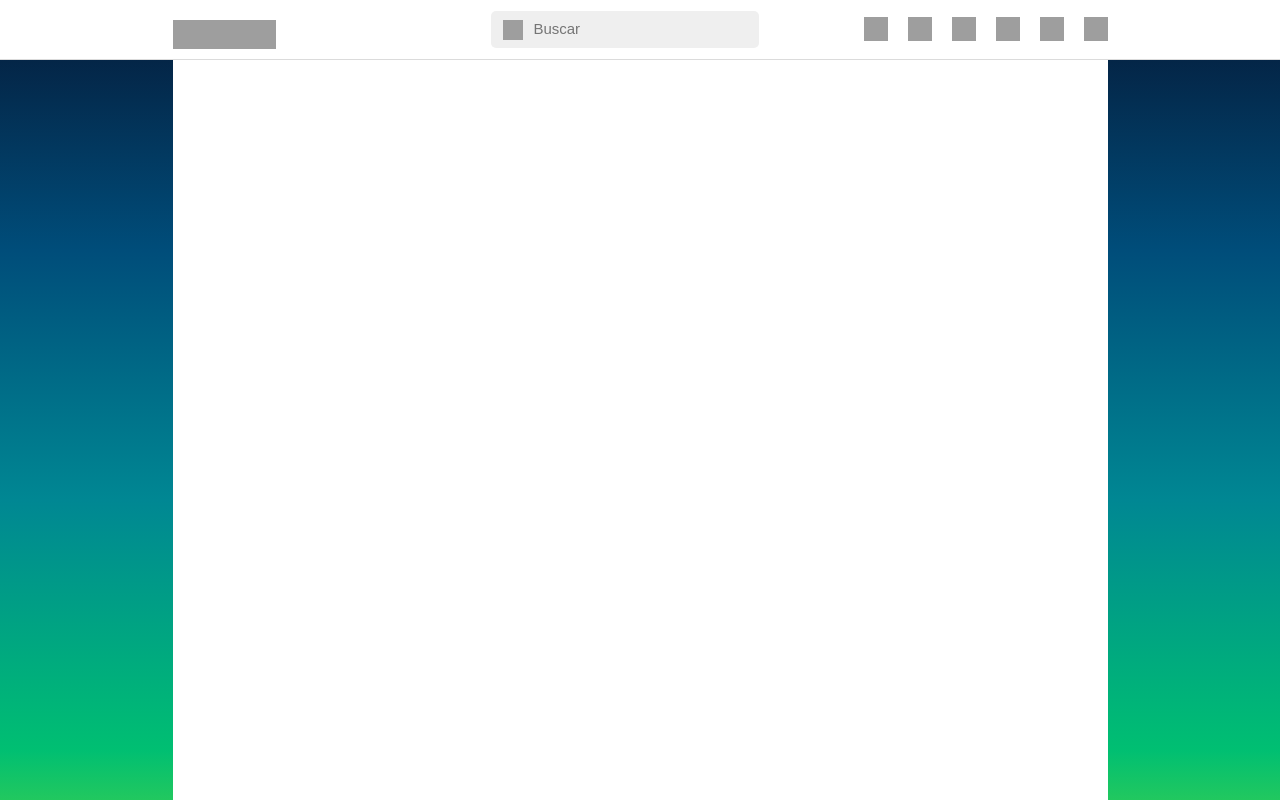
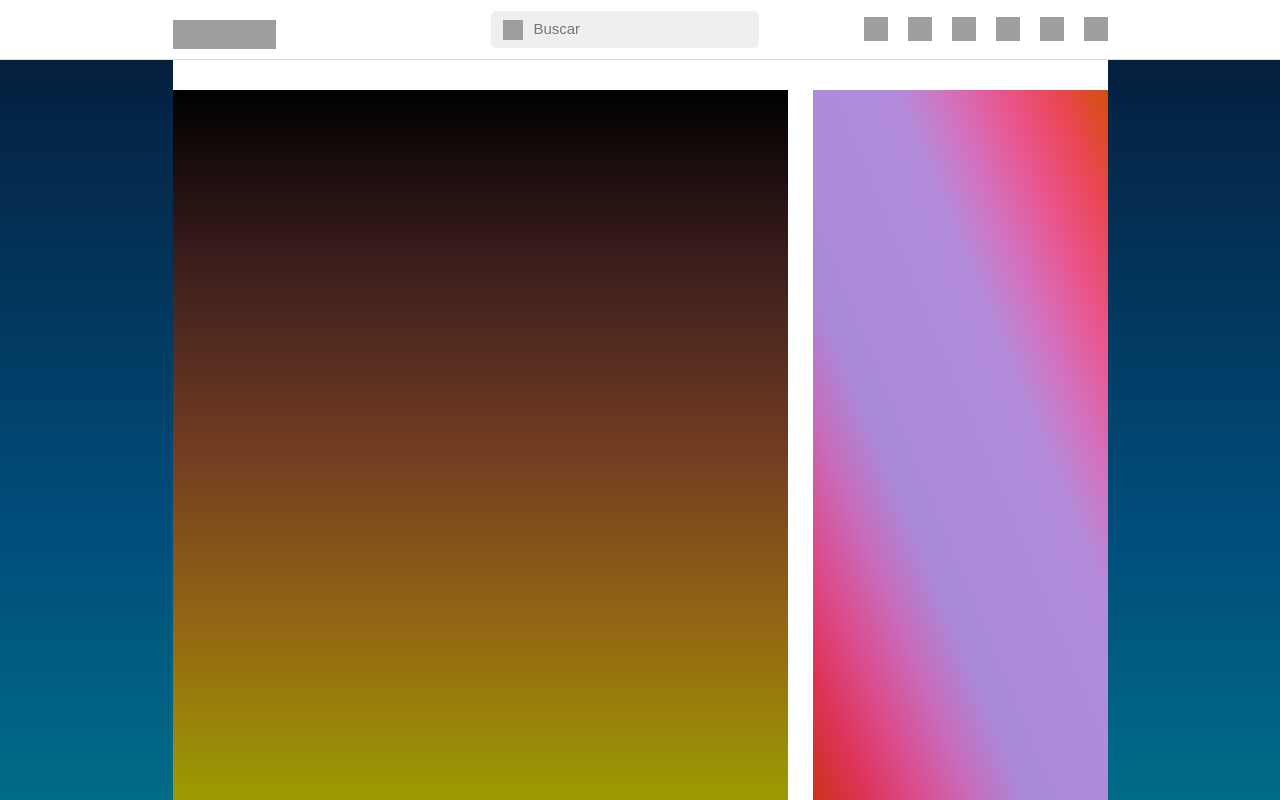
Before and after one commit to CIOG2/Instagram, a React (Create React App) app: page / in a window 1280 px wide. Shown: the top 800 px of the page. Built offline with nearby package versions, Linux system fonts and the light colour scheme; grey boxes are pictures that could not be loaded.

Commit message:
Estructuras para posicionar el menu y las publicaciones

```diff
--- a/src/Aside/index.js
+++ b/src/Aside/index.js
@@ -4,9 +4,9 @@ import "./style.css";
 function Aside() {
 
     return (
-        <div>
+        <aside className="aside">
 
-        </div>
+        </aside>
     );
 }
 
--- a/src/Aside/style.css
+++ b/src/Aside/style.css
@@ -0,0 +1,15 @@
+.aside{
+    position: fixed;
+    right: 1;
+    margin-left: 640px;
+    width: 100%;
+    height: calc(100vh - 90px);
+    max-width: 295px;
+    background-image: linear-gradient(to right top, #cb3318, #dd3357, #db4d8e, #c86cbb, #aa89d9, #ad8ada, #af8bda, #b28cdb, #d471bd, #e9558d, #ea4654, #d44f0a);
+}
+
+@media screen and (max-width: 1000px){
+    .aside{
+        display: none;
+    }
+}
--- a/src/Hystories/index.js
+++ b/src/Hystories/index.js
@@ -4,9 +4,9 @@ import "./style.css";
 function Hystories() {
 
     return (
-        <div>
+        <section>
 
-        </div>
+        </section>
     );
 }
 
--- a/src/MainContainer/index.js
+++ b/src/MainContainer/index.js
@@ -1,11 +1,15 @@
 import React from 'react';
+// import { Hystories } from '../Hystories';
+import { Publications } from '../Publications';
+import { Aside } from '../Aside';
 import './style.css';
 
 function MainContainer() {
     return (
         <main className="main">
             <section className='main__section--container'>
-
+                <Publications/>
+                <Aside />
             </section>
         </main>
     );
--- a/src/MainContainer/style.css
+++ b/src/MainContainer/style.css
@@ -3,14 +3,26 @@
     display: flex;
     justify-content: center;
     width: 100%;
-    height: 1000px;
+    min-height: 100vh;
     padding-top: 60px;
 }
 
 .main__section--container{
     position: relative;
+    display: flex;
+    justify-content: space-between;
     width: 100%;
-    height: 100%;
+    height: auto;
     max-width: 935px;
+    padding-top: 30px;
     background-color: white;
 }
+
+@media screen and (max-width: 1000px){
+    .main__section--container{
+        position: relative;
+        display: flex;
+        justify-content: center;
+        align-items: center;
+    }
+}
--- a/src/Publications/index.js
+++ b/src/Publications/index.js
@@ -4,9 +4,9 @@ import "./style.css";
 function Publications() {
 
     return (
-        <div>
+        <section className="section__publications">
 
-        </div>
+        </section>
     );
 }
 
--- a/src/Publications/style.css
+++ b/src/Publications/style.css
@@ -0,0 +1,7 @@
+.section__publications{
+    position: relative;
+    width: 100%;
+    height: 2000px;
+    max-width: 615px;
+    background-image: linear-gradient(to bottom, #000000, #3f1f1e, #733d21, #956912, #9ca100, #9cbc00, #93d900, #7ef721, #a6f82c, #c5f93b, #e1fa4c, #f8fb5f);
+}
```
